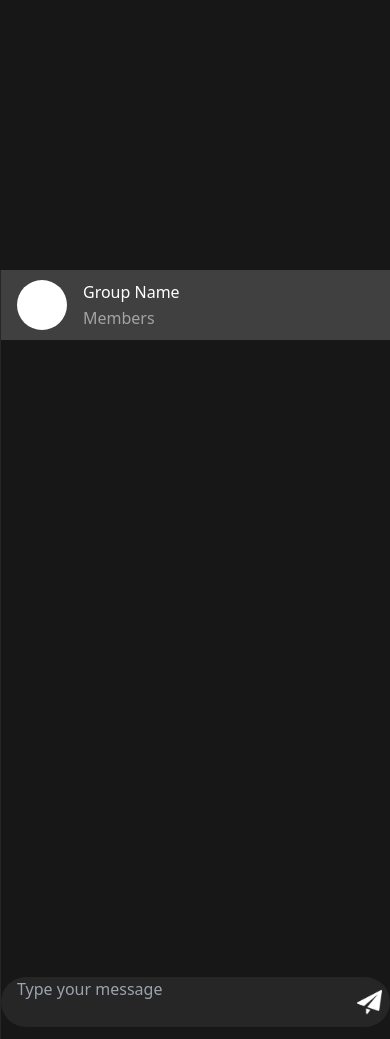
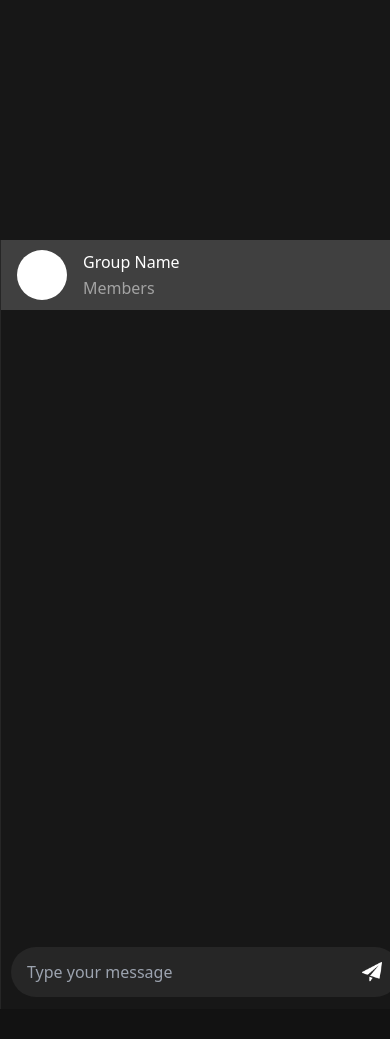
Before and after one commit to pbp-kelompok-f08/ProyekUTS, a Django app: page /liveChat/ in a window 390 px wide. Shown: the part 597-1636 px from the top of the page. After the commit the page ends 1606 px from the top, so only its background shows below. Run offline with Django 4.2, Linux system fonts and the light colour scheme; the visitor is signed in with stand-in values (Sample User, id 1); data that the repository does not hold is empty; parts of the project's set-up code (start-up, migrations or seed data) failed here and were passed over; some libraries are stand-ins or nearby versions.

Commit message:
FINALLY RESPONSIVE JUGAAA CAPEE GWWW

```diff
--- a/liveChat/templates/main_livechat.html
+++ b/liveChat/templates/main_livechat.html
@@ -9,8 +9,8 @@
 {% include 'modal.html' %}
 {% include 'navbar.html' %}
 
-<div class="relative w-full overflow-hidden mt-[50px]">
-    <div class="grid grid-cols-1 md:grid-cols-[35%_65%] w-full">
+<div class="relative w-full overflow-hidden mt-[20px] md:mt-[50px]">
+    <div class="grid grid-cols-1 md:grid-cols-[40%_60%] lg:grid-cols-[35%_65%] w-full">
         <!-- Loading Spinner -->
         <div id="loading" class="absolute inset-0 flex flex-col items-center justify-center bg-neutral-900 z-10 hidden text-gray-300">
             <svg class="animate-spin h-8 w-8 text-green-500 mb-3" xmlns="http://www.w3.org/2000/svg" fill="none"
@@ -41,10 +41,10 @@
             </div>
 
             <!-- Chat form -->
-            <div class="absolute flex flex-row w-full md:w-[900px] h-[50px] bottom-3 bg-neutral-800 rounded-full items-center justify-center px-2 md:px-4">
-                <textarea name="" id="chat-textarea" class="flex-1 bg-transparent resize-none focus:outline-none h-full px-2" placeholder="Type your message"></textarea>
-                <button id="send-chat" class="ml-2">
-                    <img src="{% static 'image/paperplane.webp' %}" alt="" class="size-[25px] invert">
+            <div class="absolute flex flex-row w-full w-[370px] md:w-[480px] lg:w-[900px] h-[50px] bottom-3 bg-neutral-800 rounded-full items-center justify-center px-2 md:px-4 ml-[10px] md:ml-[10px]">
+                <textarea name="" id="chat-textarea" class="flex-1 bg-transparent w-[300px] resize-none focus:outline-none h-[25px] px-2" placeholder="Type your message"></textarea>
+                <button id="send-chat" class="ml-2 w-[30px]">
+                    <img src="{% static 'image/paperplane.webp' %}" alt="" class=" size-[20px] md:size-[25px] invert">
                 </button>
             </div>
         </div>
@@ -199,12 +199,12 @@ function buildGroupSectionElement(group) {
     const groupSectionHtml = `
         <div class="flex flex-row gap-4 w-full">
             <div class="w-[60px] h-[50px] rounded-full bg-white"></div>
-            <div class="grid grid-cols-[80%_20%] w-full">
+            <div class="grid grid-cols-[70%_30%] w-full">
                 <div class="flex flex-col gap-[2px]">
                     <p>${group.name}</p>
-                    <p class="text-neutral-400 truncate">${group.last_chat ? group.last_chat.username + ": " + group.last_chat.message : "Belum ada chat"}</p>
+                    <p class="text-[14px] text-neutral-400 truncate">${group.last_chat ? group.last_chat.username + ": " + group.last_chat.message : "Belum ada chat"}</p>
                 </div>
-                <div class="flex flex-col text-right text-neutral-400 gap-[2px]">
+                <div class="flex flex-col text-right text-neutral-400 text-[10px] md:text-[12px] gap-[2px]">
                     <p>${group.last_chat ? group.last_chat.createdAt.substring(0,10) : "-"}</p>
                     <p>${group.last_chat ? group.last_chat.createdAt.substring(11,16) : "-"}</p>
                 </div>
```
